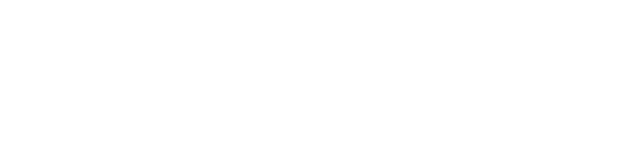
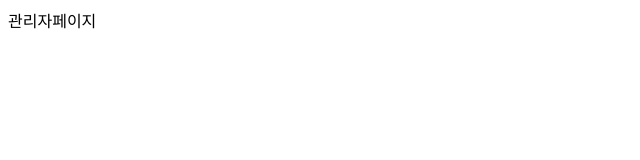
Before and after one commit to hsx0306/ChristamsProject, a website: page admin.html in a window 1280 px wide. Shown: the whole page, without its empty margins (0-640 px from the left). Drawn offline with Linux system fonts and the light colour scheme.

Commit message:
updata admin page

```diff
--- a/admin.html
+++ b/admin.html
@@ -6,6 +6,6 @@
     <title>관리자페이지</title>
 </head>
 <body>
-
+    관리자페이지
 </body>
 </html>
```
